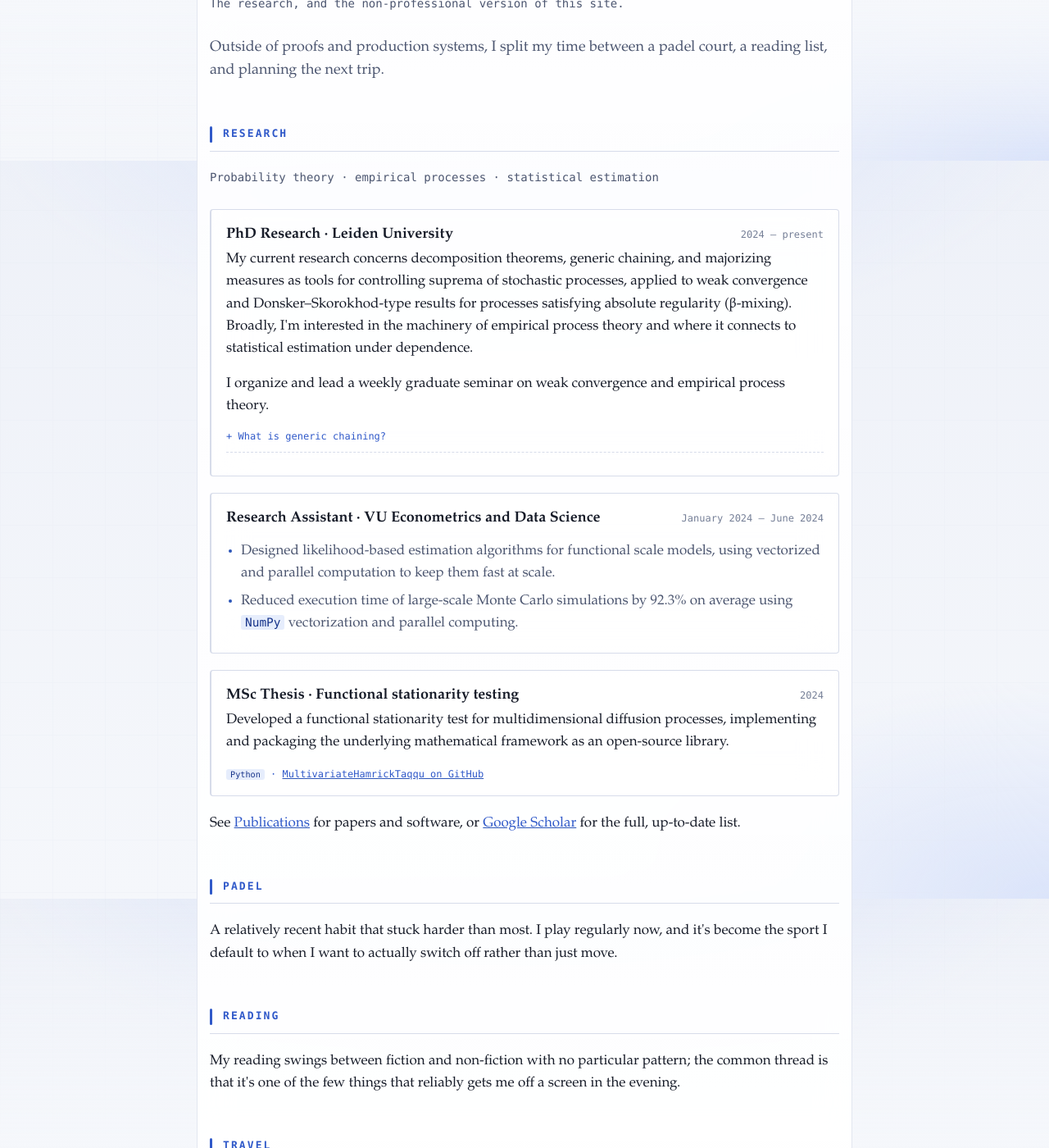
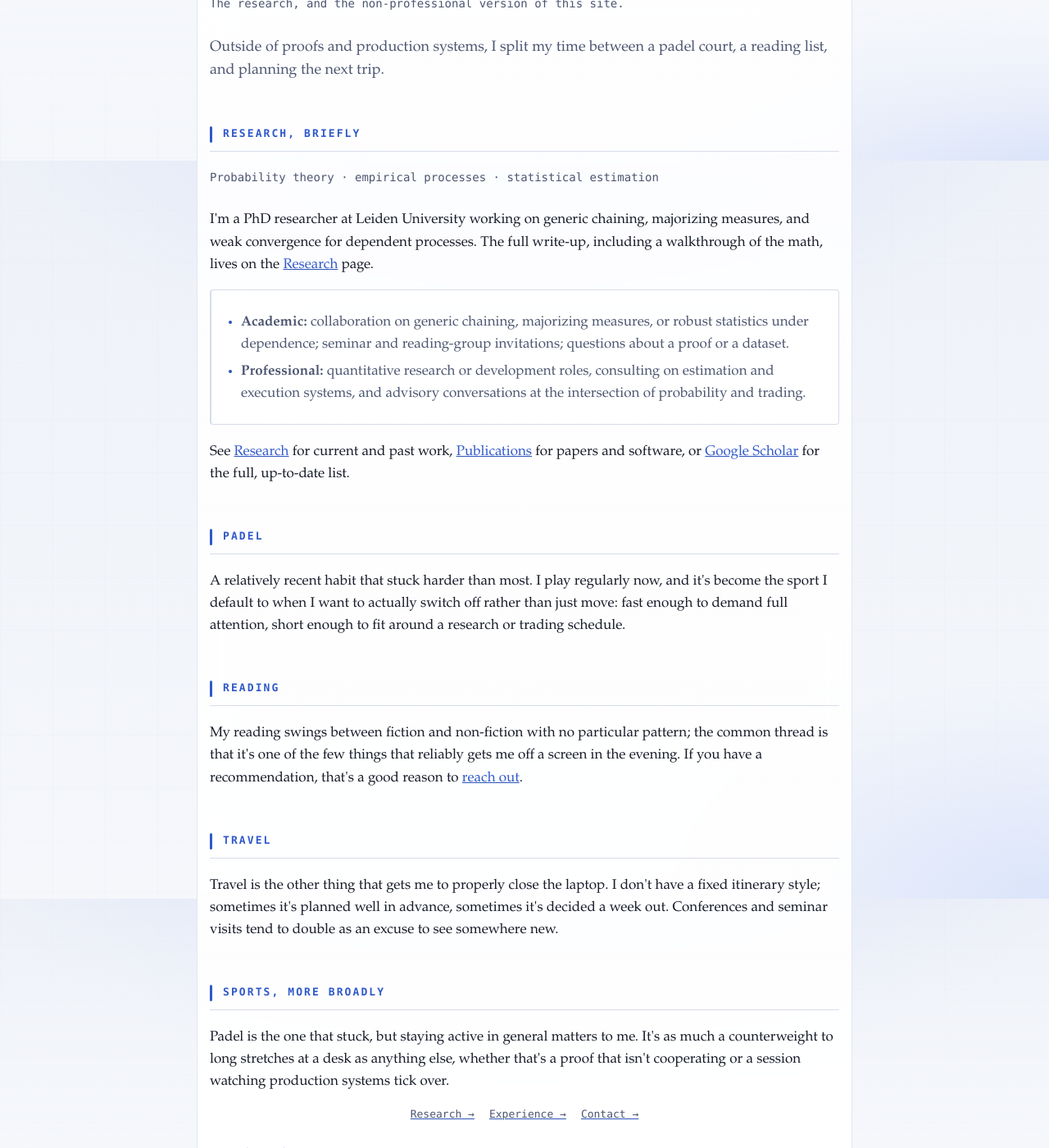
Before and after one commit to DaanZunnenberg/DaanZunnenberg.github.io, a Jekyll site: the page built from personal/index.md, in a window 1280 px wide and 1400 px high, scrolled down 704 px. Shown: the whole window at 82% size. Built offline with Jekyll 4.4.1, drawn with Linux system fonts in a browser that asks for light colours; some of the changed text lies outside the part shown.

Commit message:
Add Research nav page with generic chaining writeup, use proper KaTeX delimiters and Talagrand notation, expand Personal with interest lists
Co-Authored-By: Claude Sonnet 5 <noreply@anthropic.com>

```diff
--- a/_layouts/default.html
+++ b/_layouts/default.html
@@ -25,6 +25,7 @@
         <a href="{{ '/' | relative_url }}" {% if page.url == '/' %}class="active"{% endif %}>About</a>
         <a href="{{ '/experience/' | relative_url }}" {% if page.url contains 'experience' %}class="active"{% endif %}>Experience</a>
         <a href="{{ '/projects/' | relative_url }}" {% if page.url contains 'projects' %}class="active"{% endif %}>Projects</a>
+        <a href="{{ '/research/' | relative_url }}" {% if page.url == '/research/' %}class="active"{% endif %}>Research</a>
         <a href="{{ '/publications/' | relative_url }}" {% if page.url contains 'publications' %}class="active"{% endif %}>Publications</a>
         <a href="{{ '/personal/' | relative_url }}" {% if page.url contains 'personal' %}class="active"{% endif %}>Personal</a>
         <a href="{{ '/contact/' | relative_url }}" {% if page.url contains 'contact' %}class="active"{% endif %}>Contact</a>
--- a/personal/index.md
+++ b/personal/index.md
@@ -17,134 +17,58 @@ permalink: /personal/
   </p>
 </div>
 
-<h2>Research</h2>
+<h2>Research, Briefly</h2>
 <p class="tagline">Probability theory &middot; empirical processes &middot; statistical estimation</p>
+<p>
+  I'm a PhD researcher at Leiden University working on generic chaining, majorizing measures, and weak
+  convergence for dependent processes. The full write-up, including a walkthrough of the math, lives on the
+  <a href="{{ '/research/' | relative_url }}">Research</a> page.
+</p>
 
 <div class="entry">
-  <div class="entry-head">
-    <h3>PhD Research &middot; Leiden University</h3>
-    <span class="entry-date">2024 &ndash; present</span>
-  </div>
-  <p>
-    My current research concerns decomposition theorems, generic chaining, and majorizing measures as tools
-    for controlling suprema of stochastic processes, applied to weak convergence and
-    Donsker&ndash;Skorokhod-type results for processes satisfying absolute regularity (&beta;-mixing).
-    Broadly, I'm interested in the machinery of empirical process theory and where it connects to
-    statistical estimation under dependence.
-  </p>
-  <p>I organize and lead a weekly graduate seminar on weak convergence and empirical process theory.</p>
-
-  <div class="readme-toggle">
-    <button type="button" class="readme-summary" aria-expanded="false">
-      <span class="label-open">+ What is generic chaining?</span><span class="label-close">&minus; Hide the math</span>
-    </button>
-    <div class="readme-collapse">
-      <div class="readme">
-        <h4>Admissible sequences and the &gamma;<sub>2</sub> functional</h4>
-        <p>
-          Generic chaining, in Talagrand's formulation, works with partitions rather than nested sets. An
-          admissible sequence is a sequence of partitions (<em>A<sub>n</sub></em>)<sub>n&ge;0</sub> of <em>T</em>,
-          each refining the one before, with |<em>A</em><sub>0</sub>| = 1 and |<em>A<sub>n</sub></em>| &le;
-          <em>N<sub>n</sub></em> = 2<sup>2<sup>n</sup></sup> for <em>n</em> &ge; 1. Write <em>A<sub>n</sub></em>(<em>t</em>)
-          for the piece of <em>A<sub>n</sub></em> containing <em>t</em>, and &Delta;(&middot;) for diameter under
-          <em>d</em>. The &gamma;<sub>2</sub> functional is the best such sequence can do:
-        </p>
-        $$
-        \gamma_2(T,d) = \inf_{(A_n)} \; \sup_{t \in T} \; \sum_{n=0}^{\infty} 2^{n/2}\, \Delta(A_n(t))
-        $$
-        <h4>The majorizing measure theorem</h4>
-        <p>
-          For a centered Gaussian process (<em>X<sub>t</sub></em>)<sub>t&isin;T</sub> under its canonical metric
-          <em>d</em>(<em>s</em>,<em>t</em>) = (&Eopf;|<em>X<sub>s</sub></em> &minus; <em>X<sub>t</sub></em>|<sup>2</sup>)<sup>1/2</sup>,
-          the chaining construction only ever gives an upper bound on the expected supremum. That's Dudley's
-          entropy bound in disguise. Talagrand's majorizing measure theorem is the surprise: &gamma;<sub>2</sub> is
-          also a lower bound, so it pins down &Eopf; sup<sub>t</sub> <em>X<sub>t</sub></em> exactly, up to a
-          universal constant <em>L</em> that depends on neither <em>T</em> nor <em>d</em>:
-        </p>
-        $$
-        \frac{1}{L}\,\gamma_2(T,d) \;\le\; \mathbb{E} \sup_{t \in T} X_t \;\le\; L\,\gamma_2(T,d)
-        $$
-        <p>
-          Talagrand writes results like this as two one-sided inequalities, <em>A</em> &le; <em>LB</em> and
-          <em>B</em> &le; <em>LA</em>, with <em>A</em> = &Eopf; sup<sub>t</sub> <em>X<sub>t</sub></em> and
-          <em>B</em> = &gamma;<sub>2</sub>(<em>T</em>,<em>d</em>): each side controls the other, so the two
-          quantities are equivalent rather than just one bounding the other.
-        </p>
-        <h4>Fernique's functional</h4>
-        <p>
-          Before &gamma;<sub>2</sub>, Fernique had already proposed a majorizing measure: a probability measure
-          &mu; on <em>T</em> chosen to make
-        </p>
-        $$
-        m(T,d) = \inf_{\mu} \; \sup_{t \in T} \; \int_0^{\infty} \sqrt{\log \frac{1}{\mu(B(t,\varepsilon))}} \; d\varepsilon
-        $$
-        <p>
-          small, where <em>B</em>(<em>t</em>,&epsilon;) is the <em>d</em>-ball of radius &epsilon; around
-          <em>t</em>. It took Talagrand's work to show <em>m</em>(<em>T</em>,<em>d</em>) and
-          &gamma;<sub>2</sub>(<em>T</em>,<em>d</em>) are equivalent up to universal constants: the discrete,
-          partition-based functional and Fernique's continuous, measure-based one are the same quantity seen two
-          ways.
-        </p>
-        <p class="form-hint">
-          This is the toolkit I'm extending: to processes that are only &beta;-mixing rather than independent,
-          where the chaining argument has to absorb a mixing-rate correction at every scale <em>n</em> instead of
-          relying on independence between increments.
-        </p>
-      </div>
-    </div>
-  </div>
-</div>
-
-<div class="entry">
-  <div class="entry-head">
-    <h3>Research Assistant &middot; VU Econometrics and Data Science</h3>
-    <span class="entry-date">January 2024 &ndash; June 2024</span>
-  </div>
   <ul>
-    <li>Designed likelihood-based estimation algorithms for functional scale models, using vectorized and parallel computation to keep them fast at scale.</li>
-    <li>Reduced execution time of large-scale Monte Carlo simulations by 92.3% on average using <code>NumPy</code> vectorization and parallel computing.</li>
+    <li><strong>Academic:</strong> collaboration on generic chaining, majorizing measures, or robust statistics under dependence; seminar and reading-group invitations; questions about a proof or a dataset.</li>
+    <li><strong>Professional:</strong> quantitative research or development roles, consulting on estimation and execution systems, and advisory conversations at the intersection of probability and trading.</li>
   </ul>
 </div>
 
-<div class="entry">
-  <div class="entry-head">
-    <h3>MSc Thesis &middot; Functional stationarity testing</h3>
-    <span class="entry-date">2024</span>
-  </div>
-  <p>
-    Developed a functional stationarity test for multidimensional diffusion processes, implementing and
-    packaging the underlying mathematical framework as an open-source library.
-  </p>
-  <div class="tags"><code>Python</code> &middot; <a href="https://github.com/DaanZunnenberg/MultivariateHamrickTaqqu" target="_blank" rel="noopener noreferrer">MultivariateHamrickTaqqu on GitHub</a></div>
-</div>
-
 <p>
-  See <a href="{{ '/publications/' | relative_url }}">Publications</a> for papers and software, or
+  See <a href="{{ '/research/' | relative_url }}">Research</a> for current and past work, <a href="{{ '/publications/' | relative_url }}">Publications</a> for papers and software, or
   <a href="https://scholar.google.com/citations?user=JLg2KjEAAAAJ" target="_blank" rel="noopener noreferrer">Google Scholar</a> for the full, up-to-date list.
 </p>
 
 <h2>Padel</h2>
 <p>
 A relatively recent habit that stuck harder than most. I play regularly now, and it's become the sport I
-default to when I want to actually switch off rather than just move.
+default to when I want to actually switch off rather than just move: fast enough to demand full attention,
+short enough to fit around a research or trading schedule.
 </p>
 
 <h2>Reading</h2>
 <p>
 My reading swings between fiction and non-fiction with no particular pattern; the common thread is that it's
-one of the few things that reliably gets me off a screen in the evening.
+one of the few things that reliably gets me off a screen in the evening. If you have a recommendation, that's
+a good reason to <a href="{{ '/contact/' | relative_url }}">reach out</a>.
 </p>
 
 <h2>Travel</h2>
 <p>
 Travel is the other thing that gets me to properly close the laptop. I don't have a fixed itinerary style;
-sometimes it's planned well in advance, sometimes it's decided a week out.
+sometimes it's planned well in advance, sometimes it's decided a week out. Conferences and seminar visits tend
+to double as an excuse to see somewhere new.
 </p>
 
 <h2>Sports, more broadly</h2>
 <p>
 Padel is the one that stuck, but staying active in general matters to me. It's as much a counterweight
-to long stretches at a desk as anything else.
+to long stretches at a desk as anything else, whether that's a proof that isn't cooperating or a session
+watching production systems tick over.
 </p>
 
+<div class="links">
+  <a href="{{ '/research/' | relative_url }}">Research &rarr;</a>
+  <a href="{{ '/experience/' | relative_url }}">Experience &rarr;</a>
+  <a href="{{ '/contact/' | relative_url }}">Contact &rarr;</a>
+</div>
+
 <p><a href="{{ '/' | relative_url }}">&larr; Back to About</a></p>
--- /dev/null
+++ b/research/index.md
@@ -0,0 +1,126 @@
+---
+layout: default
+title: Research
+permalink: /research/
+---
+
+<h1>Research</h1>
+<p class="tagline">Probability theory &middot; empirical processes &middot; statistical estimation under dependence.</p>
+
+<p class="lede">
+I'm a PhD researcher in mathematics at Leiden University. Broadly, I work in empirical process theory: the
+machinery used to control suprema of stochastic processes, and how it extends to weak convergence and
+estimation once the independence assumption is dropped.
+</p>
+
+<h2>Research Interests</h2>
+<div class="entry">
+  <ul>
+    <li>Decomposition theorems, generic chaining, and majorizing measures for controlling suprema of stochastic processes.</li>
+    <li>Weak convergence and Donsker&ndash;Skorokhod-type results for processes satisfying absolute regularity (&beta;-mixing).</li>
+    <li>Depth functions and robust statistics under dependence, e.g. the Tukey depth for time-dependent data.</li>
+    <li>Functional time series: stationarity testing and functional GARCH/GAS models for volatility surfaces.</li>
+  </ul>
+</div>
+
+<h2>Current Work</h2>
+<div class="entry">
+  <div class="entry-head">
+    <h3>PhD Research &middot; Leiden University</h3>
+    <span class="entry-date">2024 &ndash; present</span>
+  </div>
+  <p>
+    My current research concerns decomposition theorems, generic chaining, and majorizing measures as tools
+    for controlling suprema of stochastic processes, applied to weak convergence and
+    Donsker&ndash;Skorokhod-type results for processes satisfying absolute regularity (&beta;-mixing). Alongside
+    this, I work with Alexander D&uuml;rre on the Tukey depth under dependence, forthcoming in <em>Bernoulli</em>.
+  </p>
+  <p>I organize and lead a weekly graduate seminar on weak convergence and empirical process theory.</p>
+
+  <div class="readme-toggle is-open">
+    <button type="button" class="readme-summary" aria-expanded="true">
+      <span class="label-open">+ What is generic chaining?</span><span class="label-close">&minus; Hide the math</span>
+    </button>
+    <div class="readme-collapse">
+      <div class="readme">
+        <h4>Admissible sequences and the \(\gamma_2\) functional</h4>
+        <p>
+          Generic chaining, in Talagrand's formulation, works with partitions rather than nested sets. An
+          admissible sequence is a sequence of partitions \((A_n)_{n \ge 0}\) of \(T\), each refining the one
+          before, with \(\operatorname{card}(A_0) = 1\) and \(\operatorname{card}(A_n) \le N_n = 2^{2^n}\) for
+          \(n \ge 1\). Write \(A_n(t)\) for the piece of \(A_n\) containing \(t\), and \(\mathit{\Delta}(\cdot)\)
+          for diameter under \(d\). The \(\gamma_2\) functional is the best such sequence can do.
+        </p>
+        \[
+        \gamma_2(T,d) = \inf_{(A_n)} \; \sup_{t \in T} \; \sum_{n=0}^{\infty} 2^{n/2}\, \mathit{\Delta}(A_n(t))
+        \]
+        <h4>The majorizing measure theorem</h4>
+        <p>
+          For a centered Gaussian process \((X_t)_{t \in T}\) under its canonical metric
+          \(d(s,t) = (\mathbb{E}|X_s - X_t|^2)^{1/2}\), the chaining construction only ever gives an upper bound
+          on the expected supremum, which is Dudley's entropy bound in disguise. Talagrand's majorizing measure
+          theorem is the surprise: \(\gamma_2\) is also a lower bound, so it pins down \(\mathbb{E}\sup_t X_t\)
+          exactly, up to a universal constant \(L\) that depends on neither \(T\) nor \(d\).
+        </p>
+        \[
+        \frac{1}{L}\,\gamma_2(T,d) \;\le\; \mathbb{E} \sup_{t \in T} X_t \;\le\; L\,\gamma_2(T,d)
+        \]
+        <p>
+          Talagrand writes results like this as two one-sided inequalities, \(A \le LB\) and \(B \le LA\), with
+          \(A = \mathbb{E}\sup_t X_t\) and \(B = \gamma_2(T,d)\). Each side controls the other, so the two
+          quantities are equivalent rather than just one bounding the other.
+        </p>
+        <h4>Fernique's functional</h4>
+        <p>
+          Before \(\gamma_2\), Fernique had already proposed a majorizing measure, a probability measure
+          \(\mu\) on \(T\) chosen to make the quantity below small, where \(B(t,\varepsilon)\) is the \(d\)-ball
+          of radius \(\varepsilon\) around \(t\).
+        </p>
+        \[
+        m(T,d) = \inf_{\mu} \; \sup_{t \in T} \; \int_0^{\infty} \sqrt{\log \frac{1}{\mu(B(t,\varepsilon))}} \; d\varepsilon
+        \]
+        <p>
+          It took Talagrand's work to show \(m(T,d)\) and \(\gamma_2(T,d)\) are equivalent up to universal
+          constants. The discrete, partition-based functional and Fernique's continuous, measure-based one turn
+          out to be the same quantity seen two ways.
+        </p>
+        <p class="form-hint">
+          This is the toolkit I'm extending, to processes that are only \(\beta\)-mixing rather than
+          independent, where the chaining argument has to absorb a mixing-rate correction at every scale
+          \(n\) instead of relying on independence between increments.
+        </p>
+      </div>
+    </div>
+  </div>
+</div>
+
+<h2>Past Research</h2>
+
+<div class="entry">
+  <div class="entry-head">
+    <h3>Research Assistant &middot; VU Econometrics and Data Science</h3>
+    <span class="entry-date">January 2024 &ndash; June 2024</span>
+  </div>
+  <ul>
+    <li>Designed likelihood-based estimation algorithms for functional scale models, using vectorized and parallel computation to keep them fast at scale.</li>
+    <li>Reduced execution time of large-scale Monte Carlo simulations by 92.3% on average using <code>NumPy</code> vectorization and parallel computing.</li>
+  </ul>
+</div>
+
+<div class="entry">
+  <div class="entry-head">
+    <h3>MSc Thesis &middot; Functional stationarity testing</h3>
+    <span class="entry-date">2024</span>
+  </div>
+  <p>
+    Developed a functional stationarity test for multidimensional diffusion processes, implementing and
+    packaging the underlying mathematical framework as an open-source library.
+  </p>
+  <div class="tags"><code>Python</code> &middot; <a href="https://github.com/DaanZunnenberg/MultivariateHamrickTaqqu" target="_blank" rel="noopener noreferrer">MultivariateHamrickTaqqu on GitHub</a></div>
+</div>
+
+<p>
+  See <a href="{{ '/publications/' | relative_url }}">Publications</a> for papers and software, or
+  <a href="https://scholar.google.com/citations?user=JLg2KjEAAAAJ" target="_blank" rel="noopener noreferrer">Google Scholar</a> for the full, up-to-date list.
+  For collaboration proposals or seminar invitations, <a href="{{ '/contact/research/' | relative_url }}">get in touch</a>.
+</p>
```
Also changed, not shown: index.md (+6 -6 lines), projects/index.md (+6 -6 lines).
